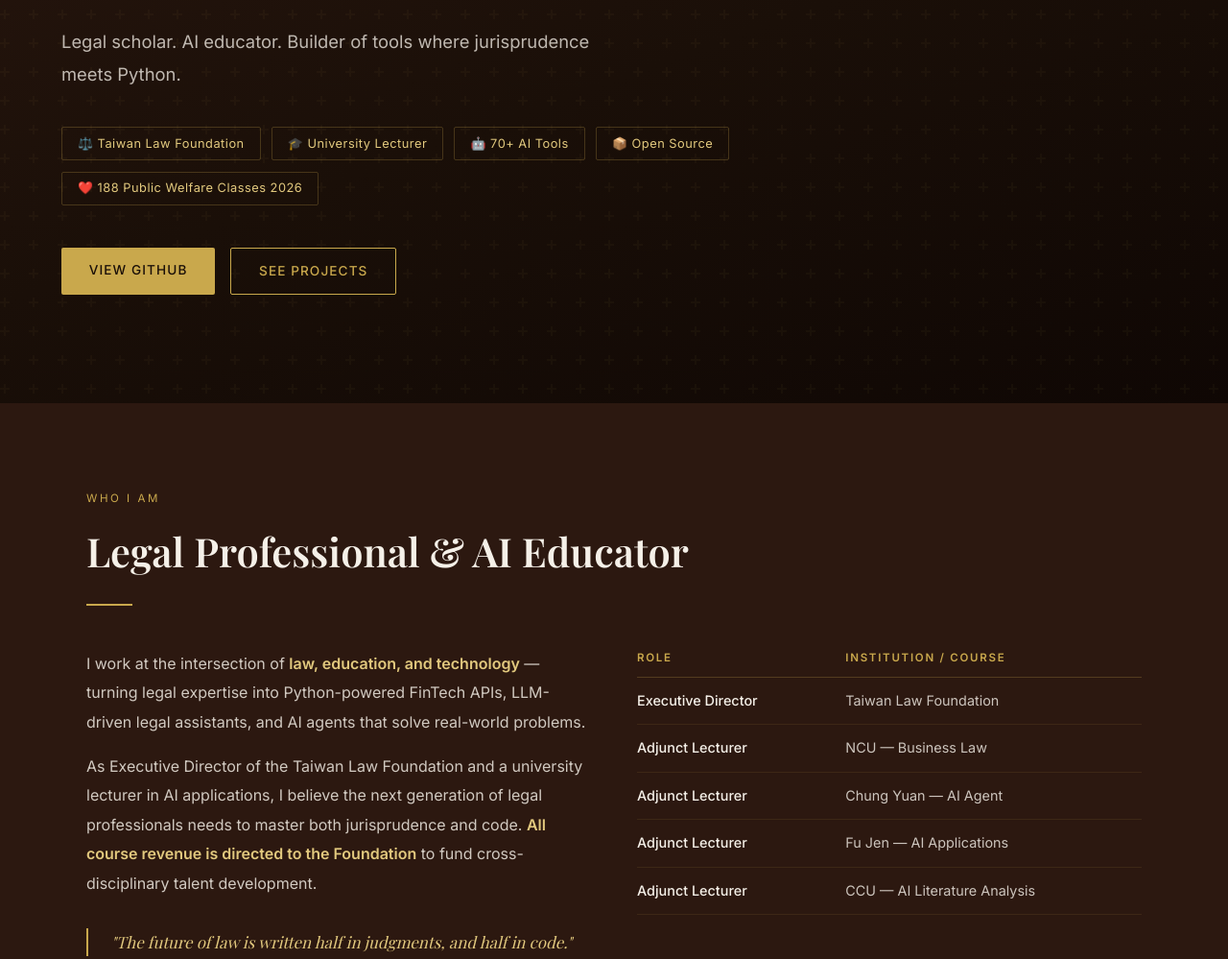
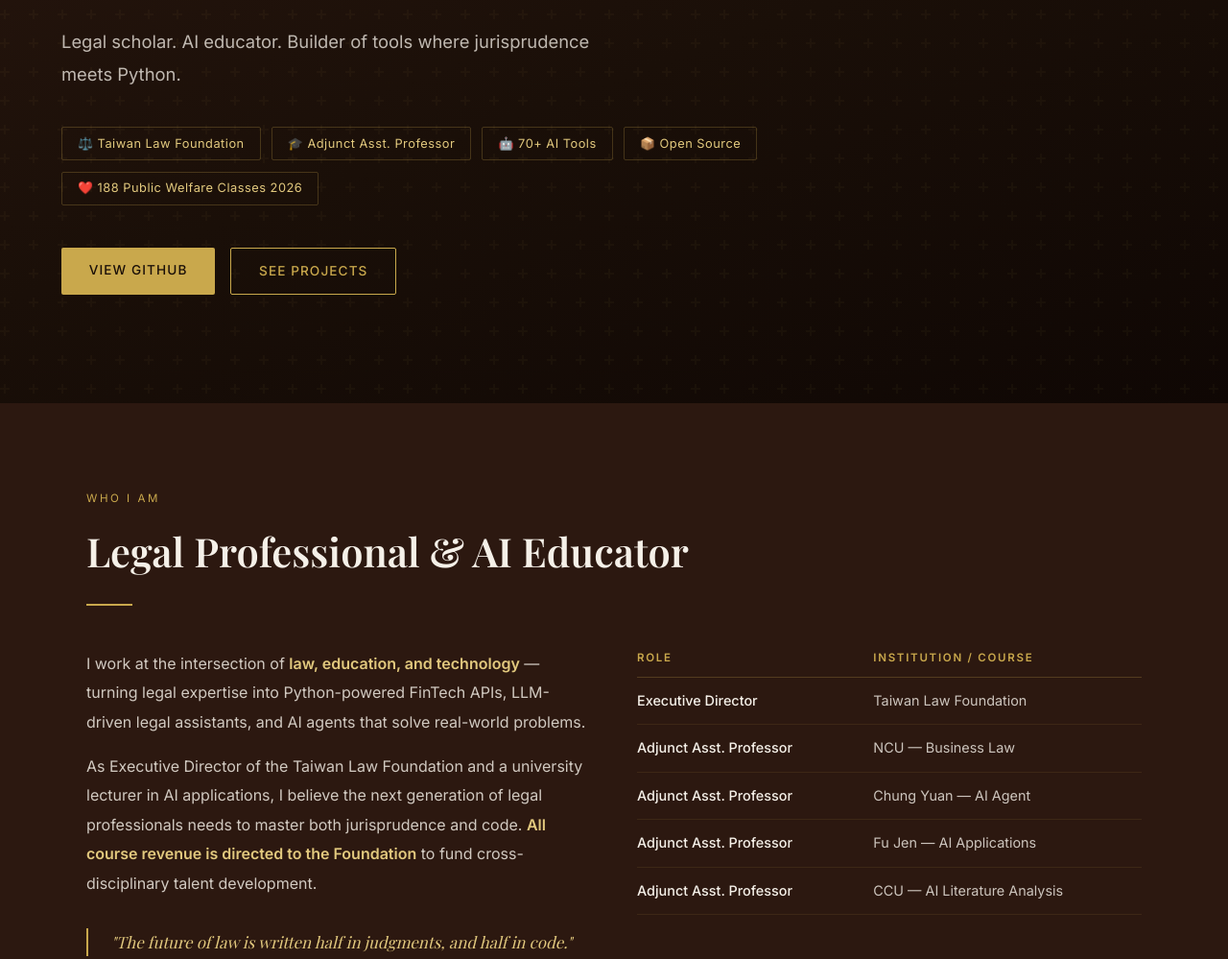
Before and after one commit to mjib007/mjib007.github.io, a plain HTML site: page index.html in a window 1280 px wide. Shown: the part 380-1379 px from the top of the page at 96% size. Drawn offline with nearby package versions, Linux system fonts and the light colour scheme.

Commit message:
Update Adjunct Lecturer titles to Adjunct Asst. Professor

```diff
--- a/index.html
+++ b/index.html
@@ -336,7 +336,7 @@
     </div>
     <div class="hero-badges">
       <span class="badge" data-bi>⚖️ Taiwan Law Foundation <span class="zh-inline">台灣法律基金會</span></span>
-      <span class="badge" data-bi>🎓 University Lecturer <span class="zh-inline">大學兼任講師</span></span>
+      <span class="badge" data-bi>🎓 Adjunct Asst. Professor <span class="zh-inline">大學兼任助理教授</span></span>
       <span class="badge" data-bi>🤖 70+ AI Tools <span class="zh-inline">工具整合</span></span>
       <span class="badge" data-bi>📦 Open Source <span class="zh-inline">開源</span></span>
       <span class="badge" data-bi>❤️ 188 Public Welfare Classes 2026 <span class="zh-inline">公益課程</span></span>
@@ -376,19 +376,19 @@
             <td><span class="en">Taiwan Law Foundation</span><span class="zh">台灣法律基金會</span></td>
           </tr>
           <tr data-bi>
-            <td><span class="en">Adjunct Lecturer</span><span class="zh">兼任講師</span></td>
+            <td><span class="en">Adjunct Asst. Professor</span><span class="zh">兼任助理教授</span></td>
             <td><span class="en">NCU — Business Law</span><span class="zh">國立中央大學 — 商事法</span></td>
           </tr>
           <tr data-bi>
-            <td><span class="en">Adjunct Lecturer</span><span class="zh">兼任講師</span></td>
+            <td><span class="en">Adjunct Asst. Professor</span><span class="zh">兼任助理教授</span></td>
             <td><span class="en">Chung Yuan — AI Agent</span><span class="zh">中原大學 — AI、AI Agent</span></td>
           </tr>
           <tr data-bi>
-            <td><span class="en">Adjunct Lecturer</span><span class="zh">兼任講師</span></td>
+            <td><span class="en">Adjunct Asst. Professor</span><span class="zh">兼任助理教授</span></td>
             <td><span class="en">Fu Jen — AI Applications</span><span class="zh">輔仁大學 — AI 應用</span></td>
           </tr>
           <tr data-bi>
-            <td><span class="en">Adjunct Lecturer</span><span class="zh">兼任講師</span></td>
+            <td><span class="en">Adjunct Asst. Professor</span><span class="zh">兼任助理教授</span></td>
             <td><span class="en">CCU — AI Literature Analysis</span><span class="zh">國立中正大學 — AI 文獻分析</span></td>
           </tr>
         </table>
```
